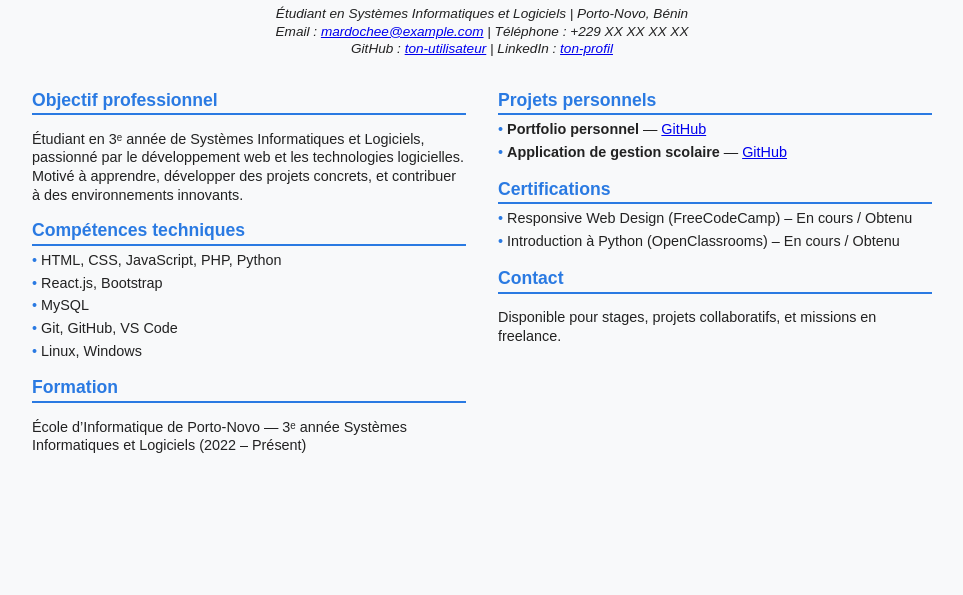
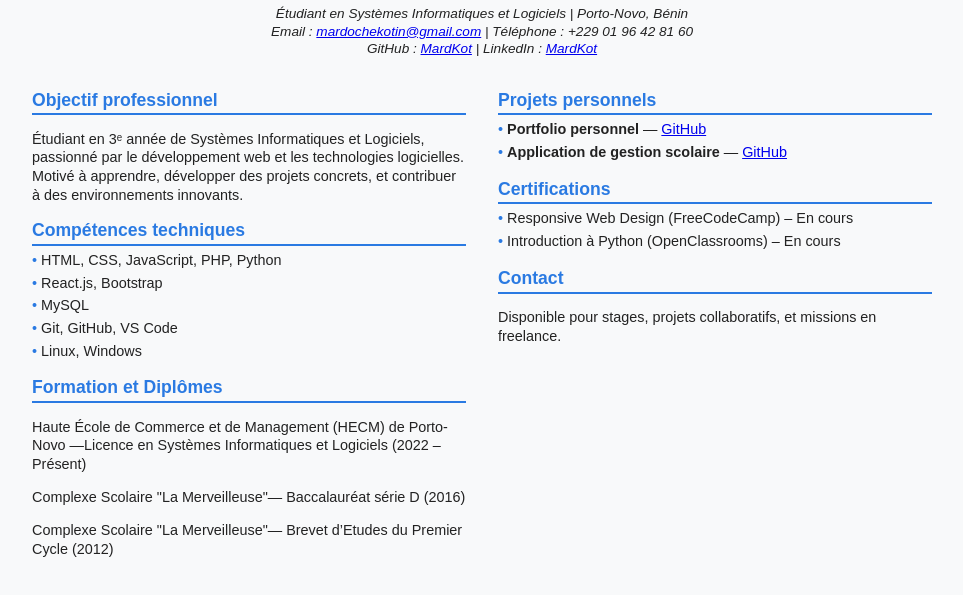
Before and after one commit to MardKot/portfolio, a plain HTML site: page cv.html in a window 1280 px wide. Shown: the part 55-650 px from the top of the page, without its empty margins (158-1121 px from the left). Drawn offline with Linux system fonts and the light colour scheme.

Commit message:
Update cv.html

```diff
--- a/cv.html
+++ b/cv.html
@@ -65,8 +65,8 @@
 <h1>Mardochée KOTIN</h1>
 <div class="contact">
   Étudiant en Systèmes Informatiques et Logiciels | Porto-Novo, Bénin<br />
-  Email : <a href="mailto:mardochee@example.com">mardochee@example.com</a> | Téléphone : +229 XX XX XX XX<br />
-  GitHub : <a href="https://github.com/ton-utilisateur" target="_blank">ton-utilisateur</a> | LinkedIn : <a href="https://linkedin.com/in/ton-profil" target="_blank">ton-profil</a>
+  Email : <a href="mailto:mardochekotin@gmail.com">mardochekotin@gmail.com</a> | Téléphone : +229 01 96 42 81 60<br />
+  GitHub : <a href="https://github.com/MardKot" target="_blank">MardKot</a> | LinkedIn : <a href="https://linkedin.com/in/MardKot" target="_blank">MardKot</a>
 </div>
 
 <div class="container">
@@ -83,21 +83,24 @@
       <li>Linux, Windows</li>
     </ul>
 
-    <h2>Formation</h2>
-    <p>École d’Informatique de Porto-Novo — 3ᵉ année Systèmes Informatiques et Logiciels (2022 – Présent)</p>
+    <h2>Formation et Diplômes</h2>
+    <p>Haute École de Commerce et de Management (HECM) de Porto-Novo —Licence en Systèmes Informatiques et Logiciels (2022 – Présent)</p>
+    <p>Complexe Scolaire "La Merveilleuse"— Baccalauréat série D (2016)</p>
+    <p>Complexe Scolaire "La Merveilleuse"— Brevet d’Etudes du Premier Cycle (2012)</p>
+
   </div>
 
   <div class="right">
     <h2>Projets personnels</h2>
     <ul>
-      <li><strong>Portfolio personnel</strong> — <a href="https://github.com/ton-utilisateur/portfolio" target="_blank">GitHub</a></li>
-      <li><strong>Application de gestion scolaire</strong> — <a href="https://github.com/ton-utilisateur/gestion-scolaire" target="_blank">GitHub</a></li>
+      <li><strong>Portfolio personnel</strong> — <a href="https://github.com/MardKot/portfolio" target="_blank">GitHub</a></li>
+      <li><strong>Application de gestion scolaire</strong> — <a href="https://github.com/MardKot/gestion-scolaire" target="_blank">GitHub</a></li>
     </ul>
 
     <h2>Certifications</h2>
     <ul>
-      <li>Responsive Web Design (FreeCodeCamp) – En cours / Obtenu</li>
-      <li>Introduction à Python (OpenClassrooms) – En cours / Obtenu</li>
+      <li>Responsive Web Design (FreeCodeCamp) – En cours</li>
+      <li>Introduction à Python (OpenClassrooms) – En cours</li>
     </ul>
 
     <h2>Contact</h2>
```
